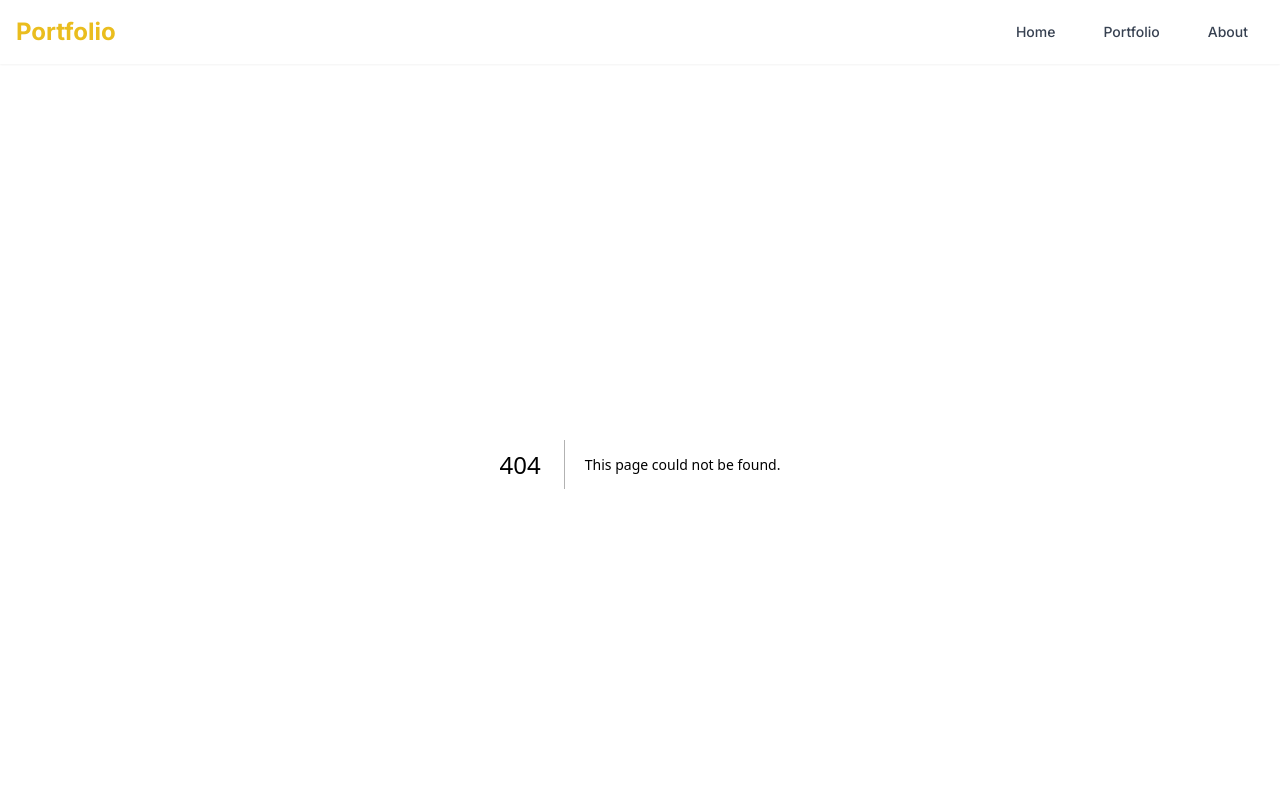
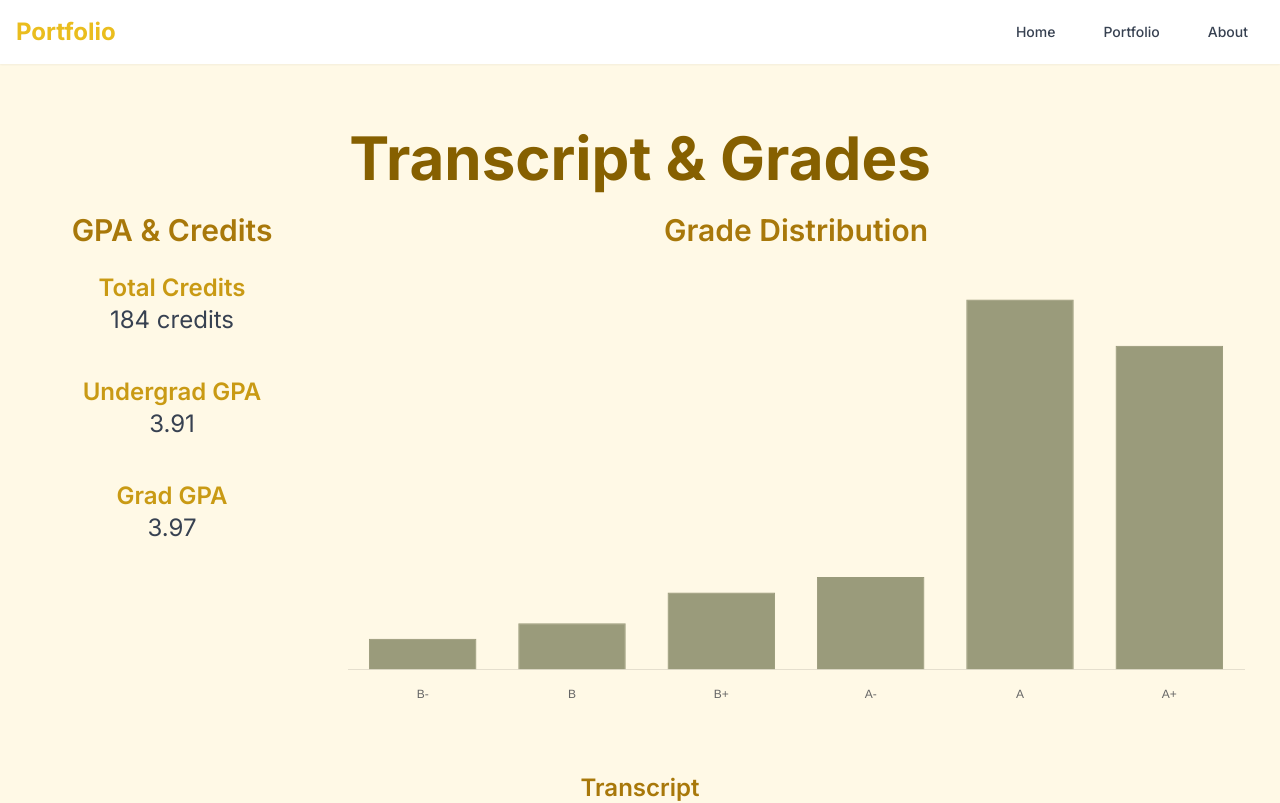
Before and after one commit to y8o/portfolio, a Next.js app: page /transcript in a window 1280 px wide. Before the commit this address had no page. Shown: the top 803 px of the page. Built offline with nearby package versions, Linux system fonts and the light colour scheme.

Commit message:
added resume and transcript pages

```diff
--- a/app/page.tsx
+++ b/app/page.tsx
@@ -69,8 +69,8 @@ export default function Home() {
                 </Link>
               </Button>
               <Button asChild variant="outline" className="border-amber-600 text-amber-600 hover:bg-amber-200">
-                <Link href="/files/transcripts.pdf" target="_blank">
-                  Transcripts
+                <Link href="/transcript">
+                  Transcript
                 </Link>
               </Button>
               <Button asChild variant="outline" className="border-amber-600 text-amber-600 hover:bg-amber-200">
--- /dev/null
+++ b/app/transcript/page.tsx
@@ -0,0 +1,106 @@
+'use client';
+import React from 'react';
+import { Bar } from 'react-chartjs-2';
+import { Chart as ChartJS, CategoryScale, LinearScale, BarElement, Title, Tooltip, Legend } from 'chart.js';
+ChartJS.register(CategoryScale, LinearScale, BarElement, Title, Tooltip, Legend);
+
+const TranscriptPage = () => {
+  const gradesData = {
+    labels: ['B-','B','B+','A-','A','A+'],
+    datasets: [
+      {
+        label: 'Number of Classes',
+        data: [2, 3, 5, 6, 24, 21],
+        backgroundColor: 'rgba(88, 92, 52, 0.6)',
+        borderColor: 'rgba(88, 92, 52, 0.6)',
+        borderWidth: 1,
+      },
+    ],
+  };
+  const chartOptions = {
+    responsive: true,
+    plugins: {
+      title: {
+        display: false, // This removes the title
+      },
+      legend: {
+        display: false, // This removes the legend
+      },
+    },
+    scales: {
+      y: {
+        display: false, // This removes the Y-axis
+        grid: {
+          display: false, // Disable the grid lines on the Y-axis
+        },
+      },
+      x: {
+        ticks: {
+          padding: 10, // Adds spacing between the labels and the chart
+        },
+        grid: {
+          display: false, // Disable the grid lines on the X-axis
+        },
+      },
+    },
+    layout: {
+      padding: {
+        left: 20, // Adds spacing around the chart
+        right: 20,
+        top: 20,
+        bottom: 20,
+      },
+    },
+  };
+
+  return (
+    <main className="min-h-screen bg-amber-50">
+      <div className="container mx-auto px-4 py-16">
+        <h1 className="text-4xl md:text-6xl font-bold text-amber-900 mb-6 text-center">Transcript & Grades</h1>
+
+        {/* GPA and Credits Information */}
+        <div className="flex flex-col md:flex-row justify-between mb-10">
+          <div className="w-full md:w-1/3 lg:w-1/4 mb-6 md:mb-0">
+            <h2 className="text-3xl font-semibold text-amber-800 mb-6 text-center">GPA & Credits</h2>
+            <div className="space-y-10">
+              <div className="text-center">
+                <h3 className="text-2xl font-semibold text-amber-700">Total Credits</h3>
+                <p className="text-2xl text-gray-700">184 credits</p>
+              </div>
+              <div className="text-center">
+                <h3 className="text-2xl font-semibold text-amber-700">Undergrad GPA</h3>
+                <p className="text-2xl text-gray-700">3.91</p>
+              </div>
+              <div className="text-center">
+                <h3 className="text-2xl font-semibold text-amber-700">Grad GPA</h3>
+                <p className="text-2xl text-gray-700">3.97</p>
+              </div>
+            </div>
+          </div>
+
+          {/* Data visualization (Bar chart) */}
+          <div className="w-full md:w-2/3 lg:w-3/4">
+            <h2 className="text-3xl font-semibold text-amber-800 mb-4 text-center">Grade Distribution</h2>
+            <div className="max-w-full mx-auto">
+              {/* Ensure you pass chartOptions properly */}
+              <Bar data={gradesData} options={chartOptions} />
+            </div>
+          </div>
+        </div>
+
+        {/* Embed Transcript PDF */}
+        <h2 className="text-2xl font-semibold text-amber-800 mb-4 text-center">Transcript</h2>
+        <object
+          data="/files/transcript.pdf"
+          type="application/pdf"
+          width="100%"
+          height="800px"
+        >
+          <p>Your browser does not support PDFs. Please download the PDF to view it: <a href="/files/transcript.pdf">Download Transcript</a>.</p>
+        </object>
+      </div>
+    </main>
+  );
+};
+
+export default TranscriptPage;
--- /dev/null
+++ b/components/transcripttabs.tsx
@@ -0,0 +1,83 @@
+// components/TranscriptTabs.tsx
+import React, { useState } from 'react';
+import { Bar } from 'react-chartjs-2';
+import { Chart as ChartJS, Title, Tooltip, Legend, BarElement, CategoryScale, LinearScale } from 'chart.js';
+
+// Register chart.js components
+ChartJS.register(Title, Tooltip, Legend, BarElement, CategoryScale, LinearScale);
+
+const TranscriptTabs = () => {
+  const [credits, setCredits] = useState(120); // total credits
+  const [undergradCredits, setUndergradCredits] = useState(80);
+  const [gradCredits, setGradCredits] = useState(40);
+
+  const [totalGPA, setTotalGPA] = useState(3.75);
+  const [undergradGPA, setUndergradGPA] = useState(3.5);
+  const [gradGPA, setGradGPA] = useState(4.0);
+
+  const [grades, setGrades] = useState({
+    'A+': 5,
+    'A': 3,
+    'A-': 2,
+    'B+': 1,
+    'B': 1,
+    'B-': 0,
+  });
+
+  const gradeLabels = ['A+', 'A', 'A-', 'B+', 'B', 'B-'];
+  const gradeCounts = Object.values(grades);
+
+  // Bar chart data
+  const chartData = {
+    labels: gradeLabels,
+    datasets: [
+      {
+        label: 'Number of Classes',
+        data: gradeCounts,
+        backgroundColor: 'rgba(75, 192, 192, 0.2)',
+        borderColor: 'rgba(75, 192, 192, 1)',
+        borderWidth: 1,
+      },
+    ],
+  };
+
+  return (
+    <div className="flex space-x-4">
+      {/* Left tab */}
+      <div className="w-1/3 p-4 bg-amber-100 rounded-md shadow-md">
+        <h2 className="text-xl font-bold mb-4">Transcript Info</h2>
+        <div className="mb-4">
+          <div>
+            <strong>Total Credits: </strong>{credits}
+          </div>
+          <div>
+            <strong>Undergrad Credits: </strong>{undergradCredits}
+          </div>
+          <div>
+            <strong>Grad Credits: </strong>{gradCredits}
+          </div>
+        </div>
+
+        <div className="mb-4">
+          <strong>Total GPA: </strong>{totalGPA} ({undergradGPA} undergrad, {gradGPA} grad)
+        </div>
+
+        <div className="mb-4">
+          <strong>Grad GPA: </strong>{gradGPA}
+        </div>
+
+        <div className="mb-4">
+          <strong>Undergrad GPA: </strong>{undergradGPA}
+        </div>
+      </div>
+
+      {/* Bar chart */}
+      <div className="w-2/3 p-4 bg-white rounded-md shadow-md">
+        <h2 className="text-xl font-bold mb-4">Grade Distribution</h2>
+        <Bar data={chartData} />
+      </div>
+    </div>
+  );
+};
+
+export default TranscriptTabs;
```
Also changed, not shown: app/transcripts/page.tsx (deleted), 1 other file (tests, documents, lock files or other folders).
